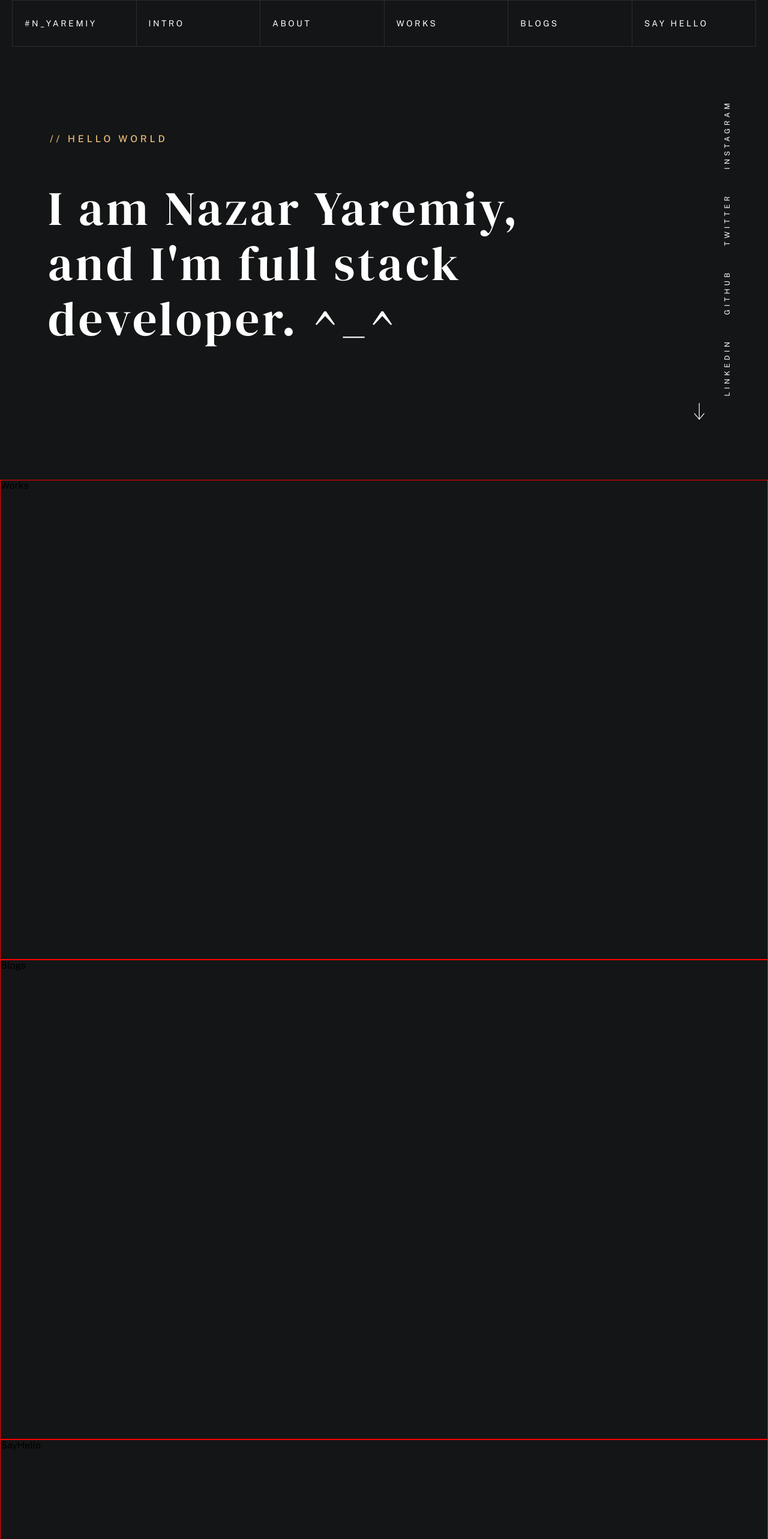
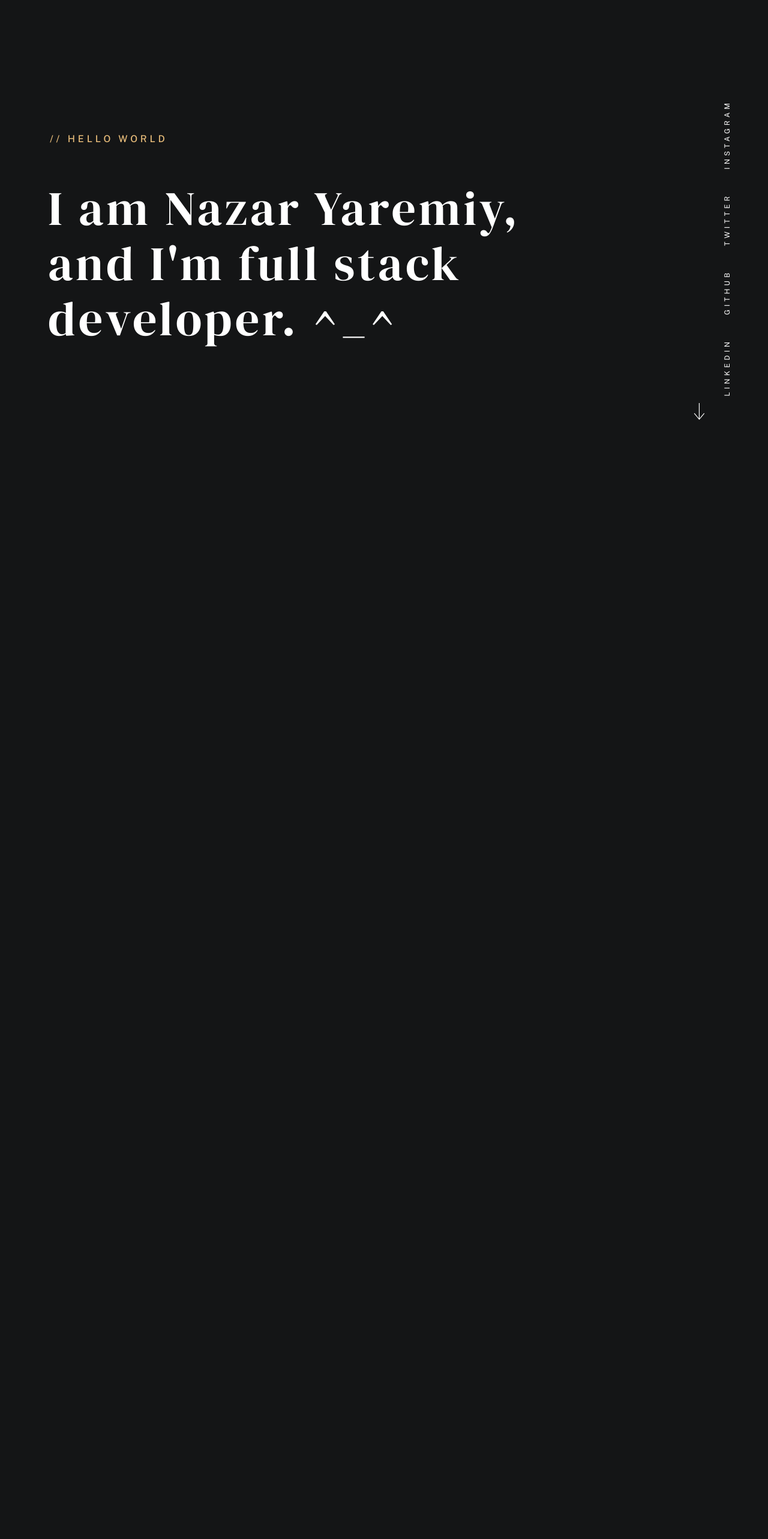
Before and after one commit to nyaremiy/portfolio, a React (Create React App) app: page / in a window 1280 px wide. Shown: the top 2566 px of the page at 60% size. After the commit the page ends 800 px from the top, so only its background shows below. Built offline with nearby package versions, Linux system fonts and the light colour scheme.

Commit message:
Code reivew

```diff
--- a/src/App.jsx
+++ b/src/App.jsx
@@ -1,19 +1,10 @@
-// import { About } from './components/about/About';
-import { Blogs } from './components/blogs/Blogs';
-import { Header } from './components/header/Header';
-import { Intro } from './components/intro/Intro';
-import { SayHello } from './components/sayHello/SayHello';
-import { Works } from './components/works/Works';
+import { Intro } from './components';
+
 
 function App() {
   return (
     <div className="app">
-      <Header/>
       <Intro/>
-      {/* <About/> */}
-      <Works/>
-      <Blogs/>
-      <SayHello/>
     </div>
   );
 }
--- a/src/components/burger/burger.module.css
+++ b/src/components/burger/burger.module.css
@@ -5,6 +5,7 @@
   position: relative;
   cursor: pointer;
   display: inline-block;
+  z-index: 12;
 }
 .burger span{
   background-color:#FFF;
--- /dev/null
+++ b/src/components/index.js
@@ -0,0 +1,5 @@
+import { Intro } from "./Intro";
+
+export {
+  Intro
+}
--- a/src/components/intro/Intro.jsx
+++ b/src/components/intro/index.jsx
@@ -1,4 +1,3 @@
-// import { Circles } from '../circles/Circles';
 import s from './intro.module.css';
 
 export const Intro = () => {
@@ -32,7 +31,6 @@ export const Intro = () => {
           </svg>
           </a>
         </div>
-        {/* <Circles/> */}
       </div>
     </section>
   )
--- a/src/components/navigation/navigation.module.css
+++ b/src/components/navigation/navigation.module.css
@@ -34,6 +34,7 @@
 }
 .navigation {
   transition: var(--tr-cubic-fast);
+  z-index: 11;
 }
 
 @media (max-width: 1024px) {
```
